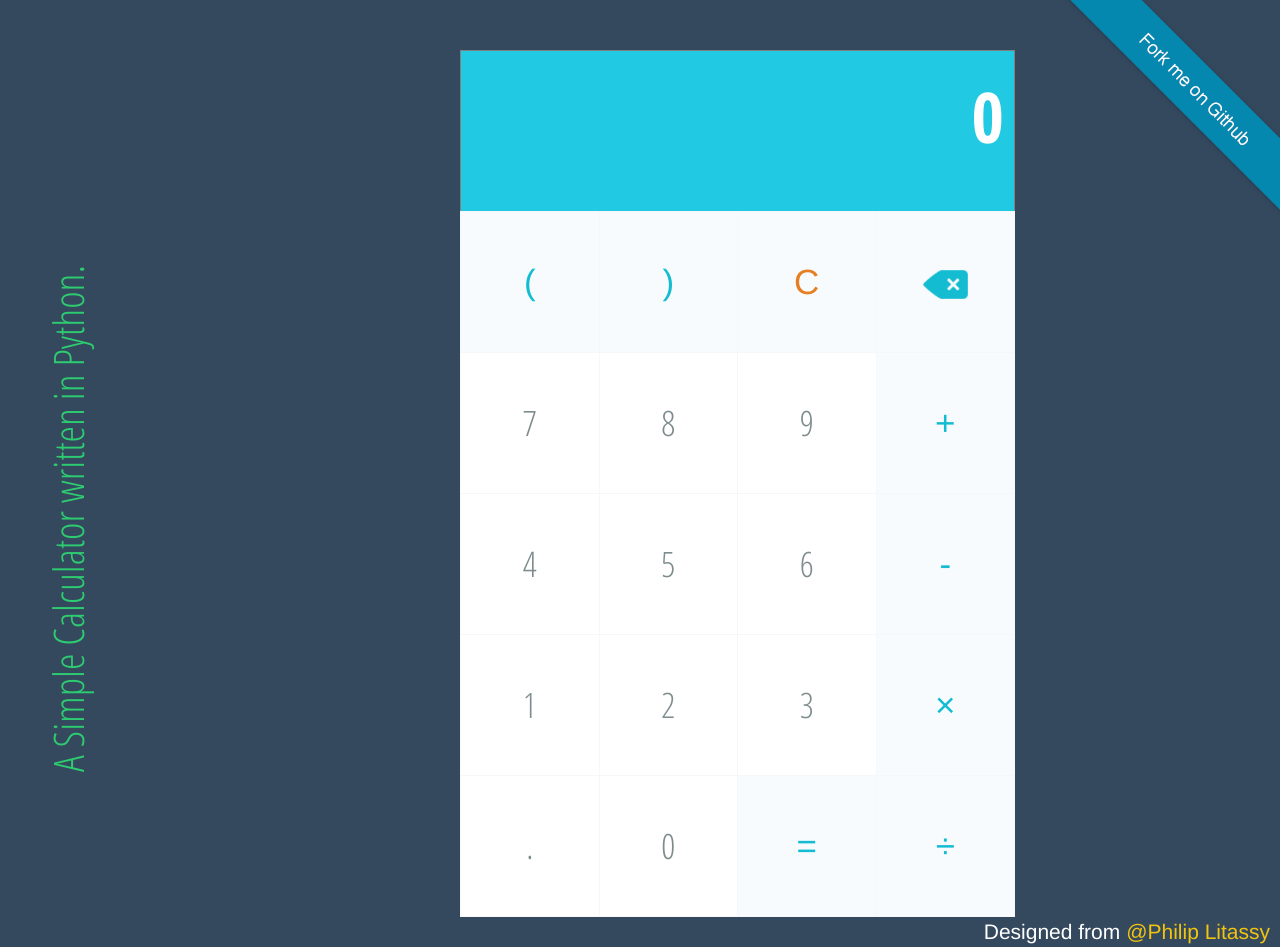
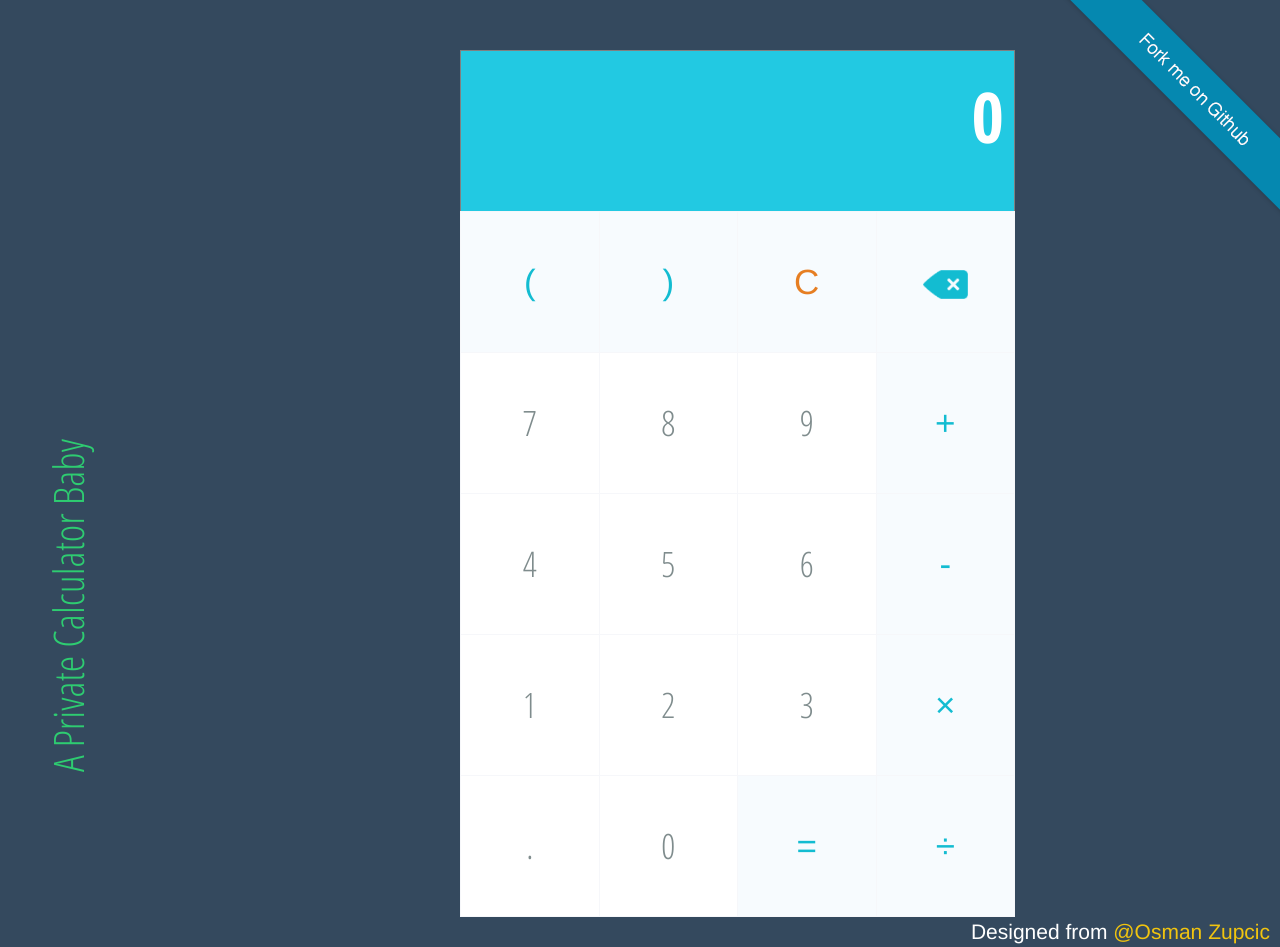
Before and after one commit to osman18/PrivateCalculator, a Flask app: page / in a window 1280 px wide. Run offline with Flask 2, Linux system fonts and the light colour scheme; some libraries are stand-ins or nearby versions.

Commit message:
Mala promijena

```diff
--- a/templates/index.html
+++ b/templates/index.html
@@ -17,7 +17,7 @@
     <div class="container">
             <div id="title-panel">
                 <div id="title">Calculator</div>
-                <div id="subtitle">A Simple Calculator written in Python.</div>
+                <div id="subtitle">A Private Calculator Baby</div>
             </div>
 
            <div class="row">
@@ -110,7 +110,7 @@
            </div>
     </div>
     <a id="forkme" href="https://github.com/cutecool/WebCalculator" target="_blank"><img src="/static/img/forkme.png"></a>
-    <div id="designed-author">Designed from <a href="https://dribbble.com/shots/1385325-Calculator-In-White?list=users&offset=3">@Philip Litassy</a></div>
+    <div id="designed-author">Designed from <a href="https://dribbble.com/shots/1385325-Calculator-In-White?list=users&offset=3">@Osman Zupcic</a></div>
 
     <script type="text/javascript">
         document.onselectstart = function(){return false;}
```
